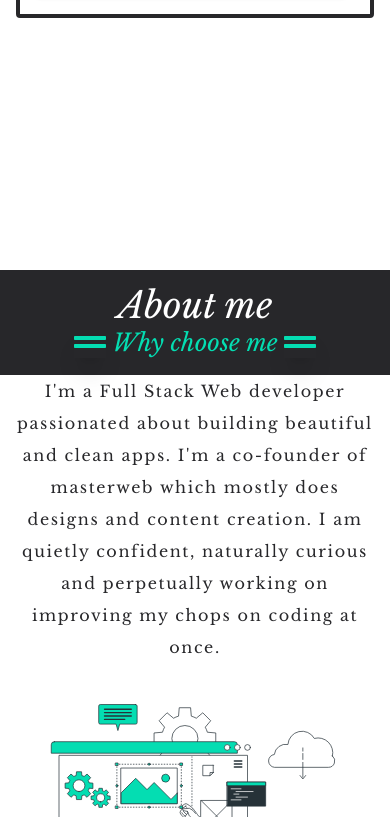
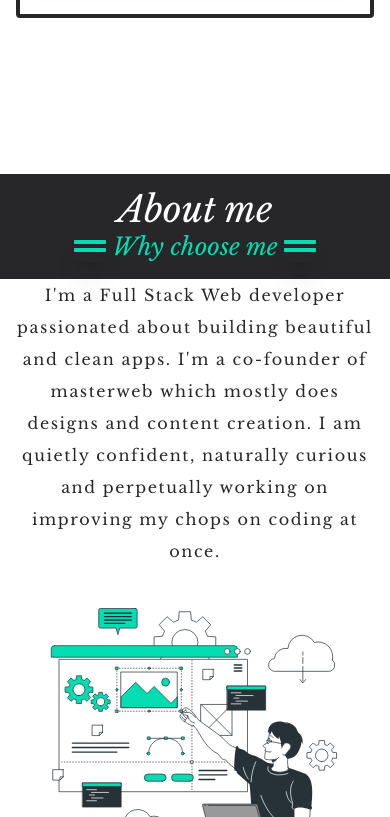
Before and after one commit to abdouakhad/portfolio, a Next.js app: page / in a window 390 px wide. Shown: the part 2087-2904 px from the top of the page. Built offline with nearby package versions, Linux system fonts and the light colour scheme.

Commit message:
refactored icons

```diff
--- a/components/About.js
+++ b/components/About.js
@@ -8,7 +8,7 @@ const AboutPage = () => {
   return (
     <div
       id="about"
-      className="about-page   bg-white md:mt-0 mt-32  min-h-[400px] text-marron pt-16"
+      className="about-page   bg-white md:mt-0 mt-8  min-h-[400px] text-marron pt-16"
     >
       <div className="py-4 bg-marron text-white">
         <Fade cascade={true} direction="bottom" duration={100}>
```
